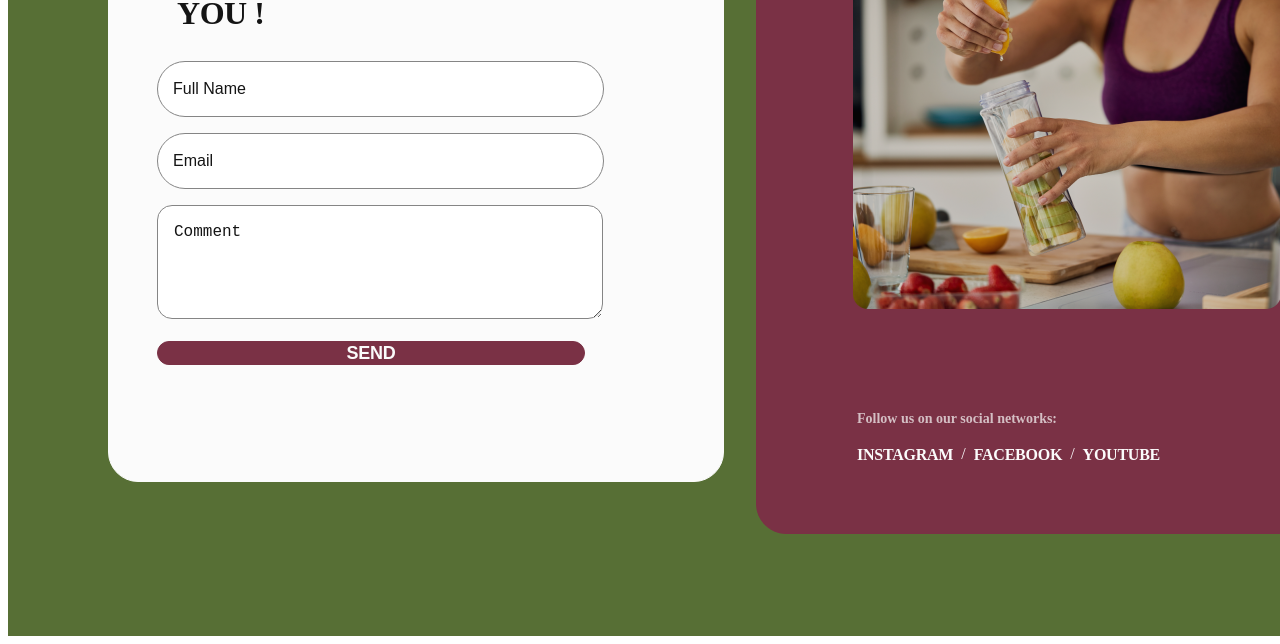
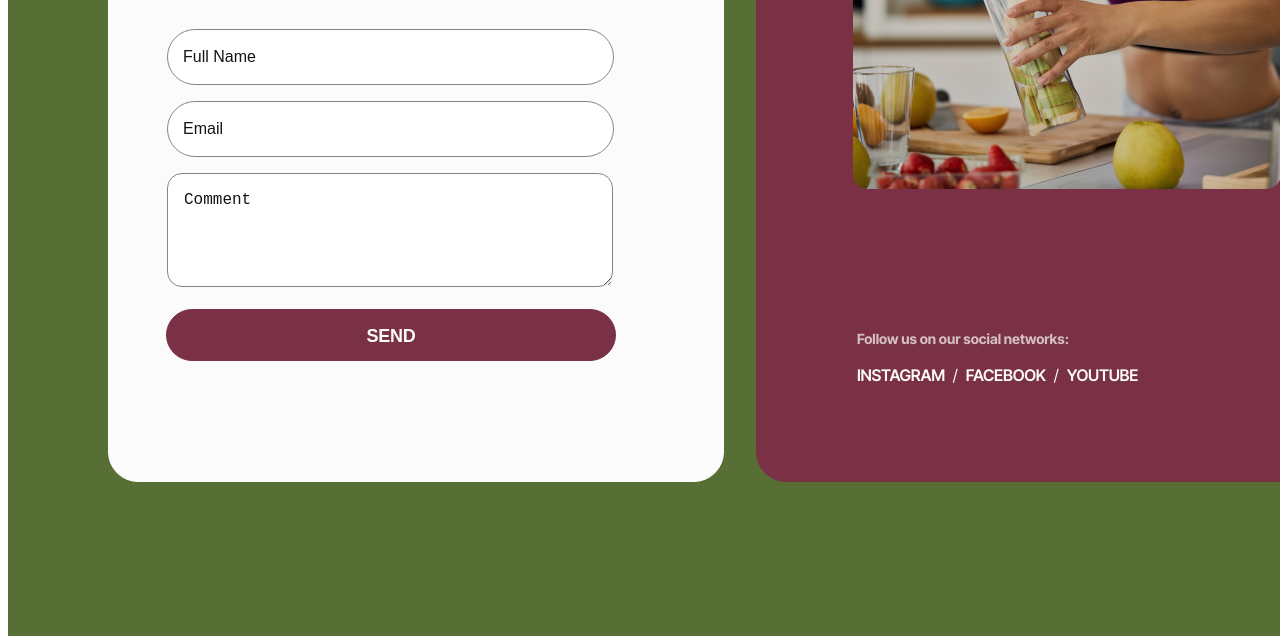
Before and after one commit to GreenHarvest-Project/main, a plain HTML site: page yourorder.html in a window 1280 px wide. Shown: the part 608-1252 px from the top of the page. Drawn offline with Linux system fonts and the light colour scheme.

Commit message:
yourOrderFinished

```diff
--- a/yourorder.css
+++ b/yourorder.css
@@ -1,3 +1,8 @@
+body{
+    font-family: "Inter Tight", sans-serif;
+}
+
+
 /* MOBİL */
 
 .yourOrder {
@@ -112,7 +117,7 @@ textarea::placeholder {
 .your_order-form-btn {
     border: 1px solid rgba(122, 49, 69, 1);
     border-radius: 30px;
-    width: 295px;
+    width: 310px;
     height: 52px;
     background-color: rgba(122, 49, 69, 1);
     margin-top: 24px;
@@ -135,7 +140,7 @@ textarea::placeholder {
     display: flex;
     flex-direction: column;
     gap: 20px;
-    justify-content: end;
+    /* justify-content: end; */
 }
 .your_order-lemon-img-mobil {
     display: block;
@@ -151,7 +156,8 @@ textarea::placeholder {
 .your_order-follow-us {
     display: flex;
     flex-direction: column;
-    /* width: 295px; */
+    width: 295px;
+    justify-content: space-between;
 
 
 }
@@ -227,11 +233,13 @@ textarea::placeholder {
         display: flex;
         flex-direction: column;
         gap: 24px;
+        align-items: center;
     }
     .your_order-left{
     width: 540px;
     height: 488px;
     padding: 72px 100px 72px 100px;
+    gap: 10px;
 
     }
     /* .your_order-form-border{
@@ -243,6 +251,7 @@ textarea::placeholder {
         font-size: 32px;
         line-height: 32px;
         margin-bottom: 0;
+        margin-top: 0;
     }
     .your_order-form-boxes{
         padding: 0;
@@ -270,9 +279,11 @@ textarea::placeholder {
         font-size: 16px;
         }
         .your_order-form-btn{
-            margin: 0;
-            width: 440px;
+            margin-left: 20;
+            width: 460px;
+            gap: 10px;
             margin-top: 24px;
+            padding: 16px 191px 16px 191px;
         }
         .your_order-right{
             width: 640px;
@@ -364,10 +375,6 @@ textarea::placeholder {
         gap: 10px;
 
     }
-
-    /* .your_order-form-border{
-        text-align: center;
-    } */
     .your_order-form-title {
         width: 428px;
         height: 128px;
@@ -381,6 +388,7 @@ textarea::placeholder {
         gap: 16px;
         width: 428px;
         height: 232px;
+        padding-left: 20px;
 
     }
 
@@ -405,16 +413,19 @@ textarea::placeholder {
 
     .your_order-form-btn {
         margin: 0;
-        width: 428px;
+        width: 450px;
         margin-top: 24px;
+        margin-left: 40px;
+        padding: 16px 191px 16px 191px;
+        gap: 10px;
     }
 
     .your_order-right {
         width: 524px;
-        height: 644px;
+        height: 592px;
         padding: 52px 48px 52px 48px;
         margin-top: 40px;
-        gap: 80px;
+        gap: 120px;
     }
 
     .your_order-lemon-img-desktop {
```
Lines whose indentation alone changed are shown as unchanged.
